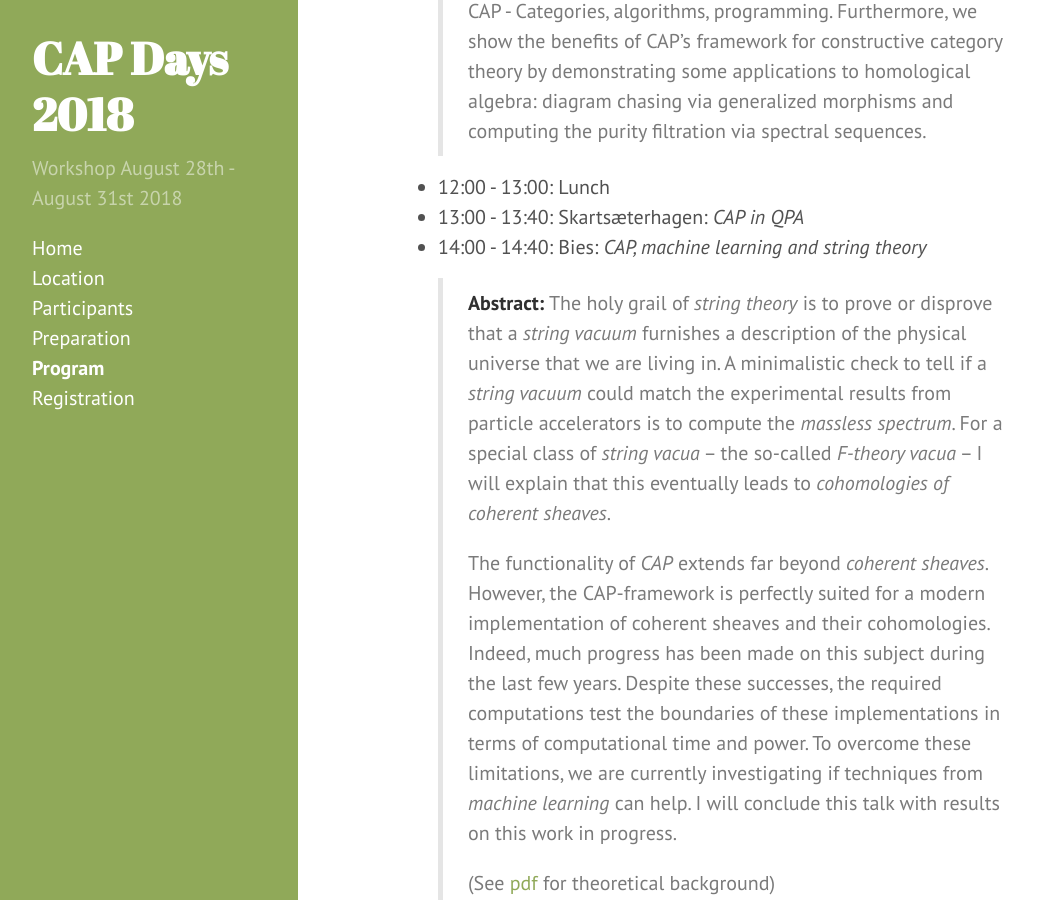
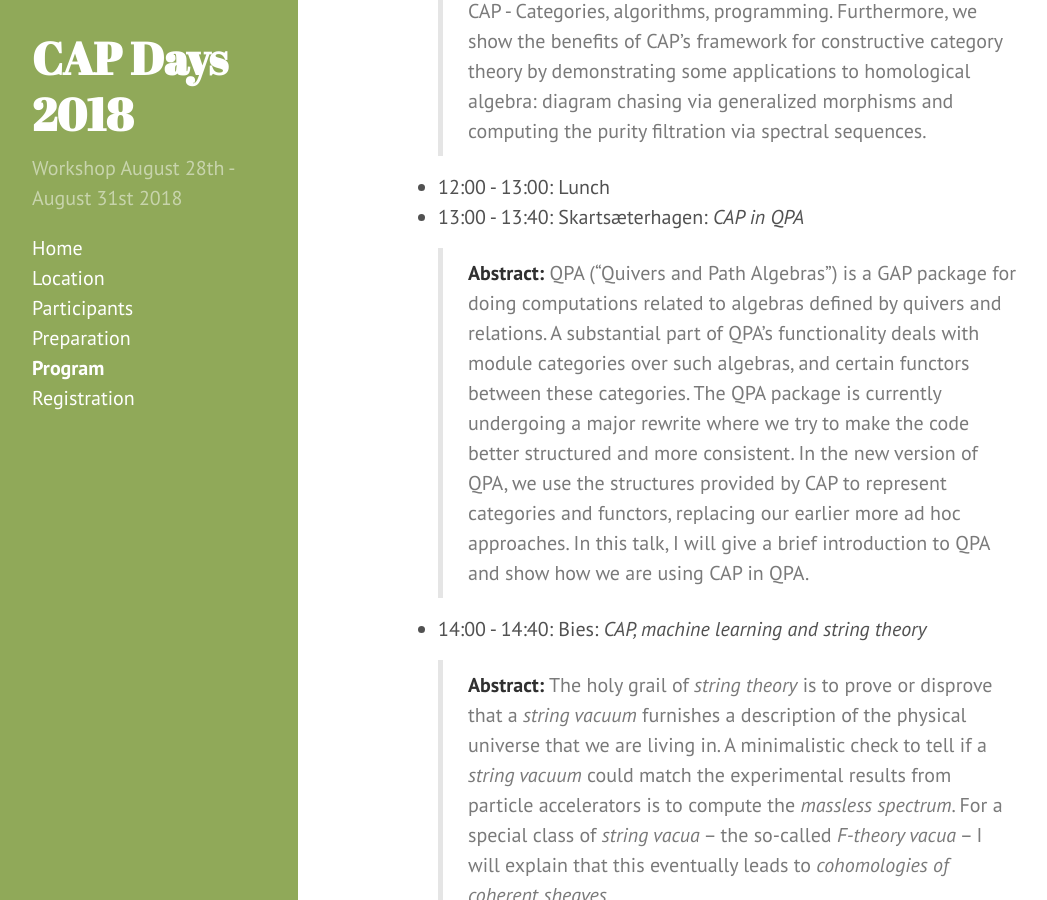
Before and after one commit to homalg-project/capdays-2018, a Jekyll site: the page built from program.md, in a window 1280 px wide and 900 px high, scrolled down 509 px. Shown: the whole window, without its empty margins (2-1049 px from the left). Built offline with Jekyll 4.4.1, drawn with Linux system fonts in a browser that asks for light colours.

Commit message:
Added abstract oystein

```diff
--- a/program.md
+++ b/program.md
@@ -23,6 +23,16 @@ title: Program
 > and computing the purity filtration via spectral sequences.
 * 12:00 - 13:00: Lunch
 * 13:00 - 13:40: Skartsæterhagen: *CAP in QPA*
+> **Abstract:** QPA ("Quivers and Path Algebras") is a GAP package for doing
+> computations related to algebras defined by quivers and relations.  A
+> substantial part of QPA's functionality deals with module categories
+> over such algebras, and certain functors between these categories.
+> The QPA package is currently undergoing a major rewrite where we try
+> to make the code better structured and more consistent.  In the new
+> version of QPA, we use the structures provided by CAP to represent
+> categories and functors, replacing our earlier more ad hoc approaches.
+> In this talk, I will give a brief introduction to QPA and show how we
+> are using CAP in QPA.
 * 14:00 - 14:40: Bies: *CAP, machine learning and string theory*
 > **Abstract:** The holy grail of *string theory* is to prove or disprove that a *string vacuum* furnishes a description of the
 > physical universe that we are living in. A minimalistic check to tell if a *string vacuum* could match the
```
